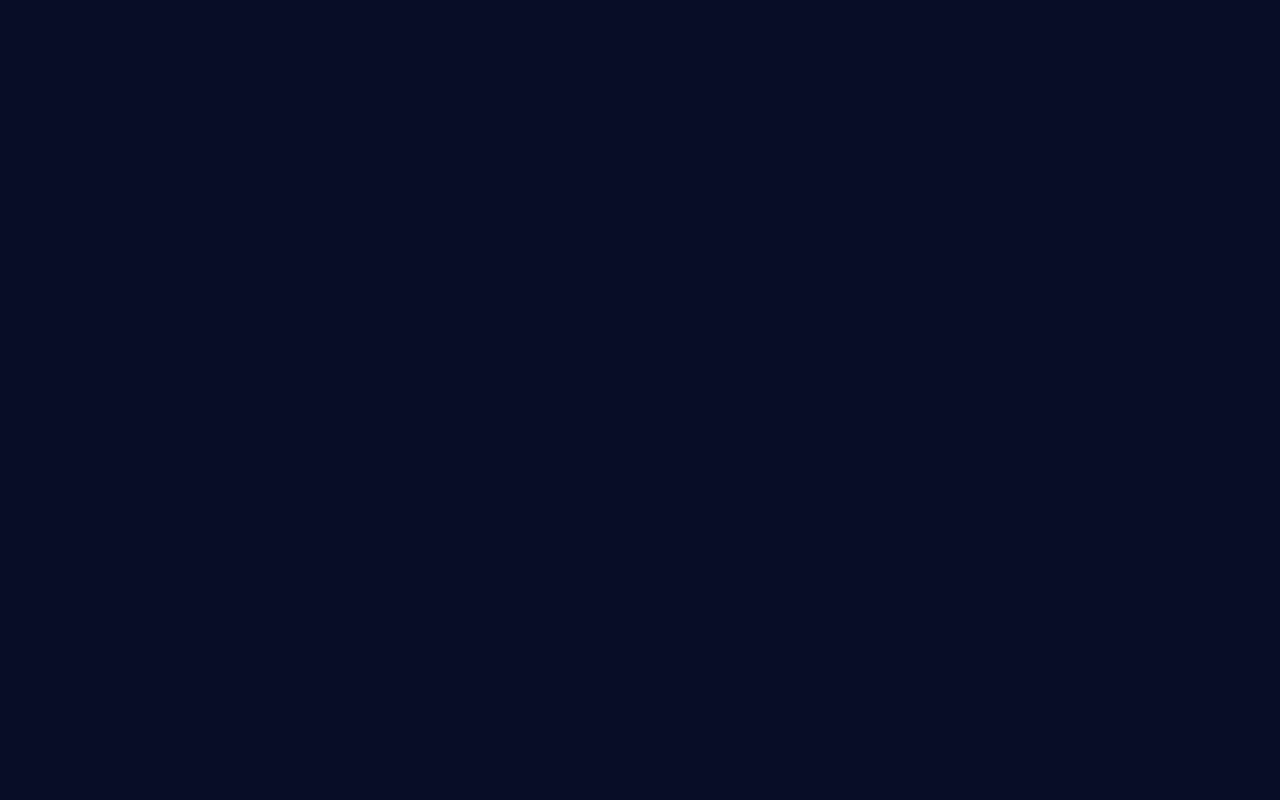
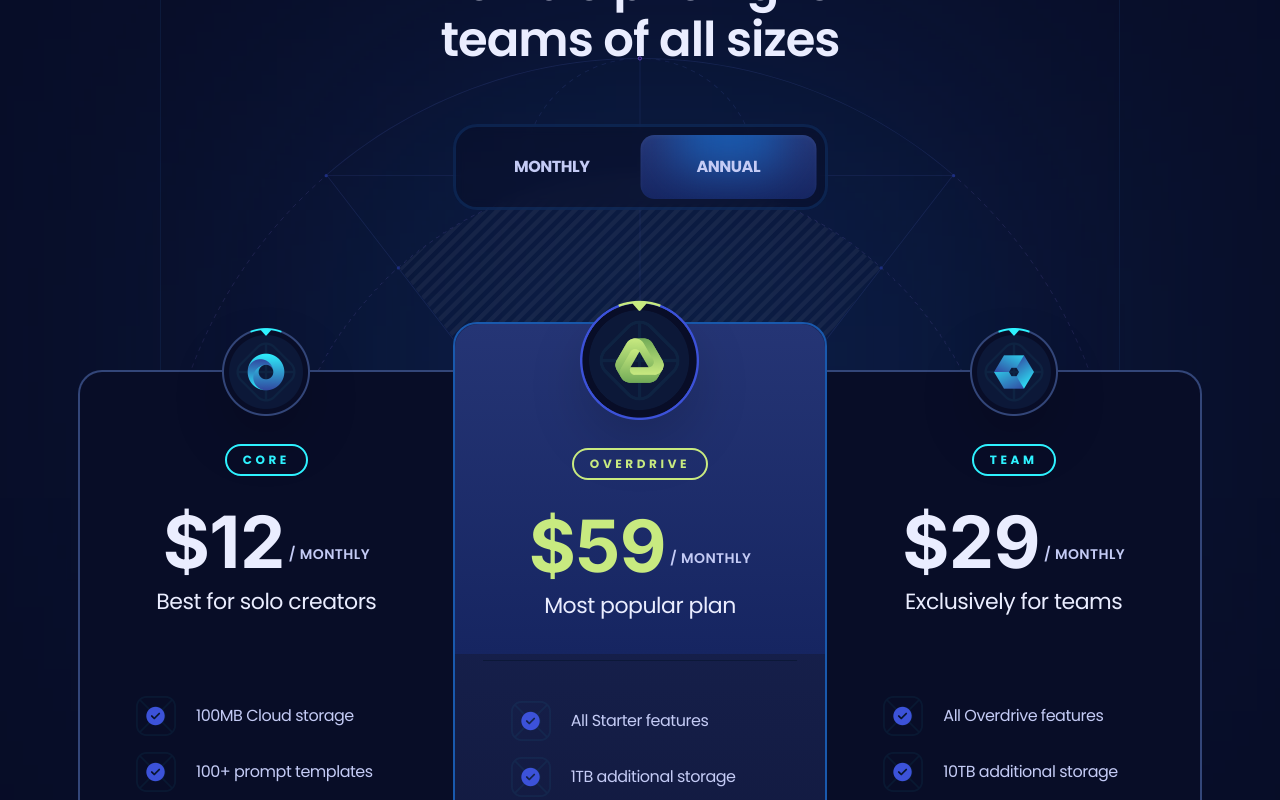
Before and after one commit to AlikhanFullBaiter/xora_landing_page, a React (Vite) app: page / in a window 1280 px wide. Shown: the part 1960-2760 px from the top of the page. Before the commit the page ends 1804 px from the top, so only its background shows below. Built offline with nearby package versions, Linux system fonts and the light colour scheme.

Commit message:
feature/pricing

```diff
--- a/package.json
+++ b/package.json
@@ -12,6 +12,7 @@
   "dependencies": {
     "clsx": "^2.1.1",
     "react": "^18.3.1",
+    "react-countup": "^6.5.3",
     "react-dom": "^18.3.1",
     "react-scroll": "^1.9.0"
   },
--- a/src/App.jsx
+++ b/src/App.jsx
@@ -1,6 +1,7 @@
 import Features from './sections/Features'
 import Header from './sections/header'
 import Hero from './sections/Hero'
+import Pricing from './sections/Pricing'
 
 function App() {
 	return (
@@ -8,6 +9,7 @@
 			<Header />
 			<Hero />
 			<Features />
+			<Pricing />
 		</main>
 	)
 }
--- /dev/null
+++ b/src/sections/Pricing.jsx
@@ -0,0 +1,165 @@
+import React from 'react'
+import { Element } from 'react-scroll'
+import { useState } from 'react'
+import clsx from 'clsx'
+import CountUp from 'react-countup'
+import Button from '../components/Button'
+import { plans } from '../constants'
+
+const Pricing = () => {
+	const [monthly, setMonthly] = useState(false)
+
+	return (
+		<section>
+			<Element name='pricing'>
+				<div className='container'>
+					<div className='max-w-960 pricing-head_before relative mx-auto border-l border-r border-s2 bg-s1/50 pb-40 pt-28 max-xl:max-w-4xl max-lg:border-none max-md:pb-32 max-md:pt-16'>
+						<h3 className='h3 max-lg:h4 max-md:h5 z-3 relative mx-auto mb-14 max-w-lg text-center text-p4 max-md:mb-11 max-sm:max-w-sm'>
+							Flexible pricing for teams of all sizes
+						</h3>
+
+						<div className='relative z-4 mx-auto flex w-[375px] rounded-3xl border-[3px] border-s4/25 bg-s1/50 p-2 backdrop-blur-[6px] max-md:w-[310px]'>
+							<button
+								className={clsx('pricing-head_btn', monthly && 'text-p4')}
+								onClick={() => setMonthly(true)}
+							>
+								Monthly
+							</button>
+							<button
+								className={clsx('pricing-head_btn', !monthly && 'text-p4')}
+								onClick={() => setMonthly(false)}
+							>
+								Annual
+							</button>
+
+							<div
+								className={clsx(
+									'g4 rounded-14 before:h-100 pricing-head_btn_before absolute left-2 top-2 h-[calc(100%-16px)] w-[calc(50%-8px)] overflow-hidden shadow-400 transition-transform duration-500',
+									!monthly && 'translate-x-full'
+								)}
+							/>
+						</div>
+						<div className='pricing-bg'>
+							<img
+								src='/images/bg-outlines.svg'
+								width={960}
+								height={380}
+								alt='outline'
+								className='relative z-2'
+							/>
+							<img
+								src='/images/bg-outlines-fill.png'
+								width={960}
+								height={380}
+								alt='outline'
+								className='absolute inset-0 opacity-5 mix-blend-soft-light'
+							/>
+						</div>
+					</div>
+
+					<div className='scroll-hide relative z-2 -mt-12 flex items-start max-xl:gap-5 max-xl:overflow-auto max-xl:pt-6'>
+						{plans.map((plan, index) => (
+							<div
+								key={plan.id}
+								className='pricing-plan_first pricing-plan_last pricing-plan_odd pricing-plan_even relative border-2 p-7 max-xl:min-w-80 max-lg:rounded-3xl xl:w-[calc(33.33%+2px)]'
+							>
+								{index === 1 && (
+									<div className='g4 absolute h-330 left-0 right-0 top-0 z-1 rounded-tl-3xl rounded-tr-3xl' />
+								)}
+
+								<div
+									className={clsx(
+										'absolute left-0 right-0 z-2 flex items-center justify-center',
+										index === 1 ? '-top-6' : '-top-6 xl:-top-11'
+									)}
+								>
+									<img
+										src={plan.logo}
+										alt={plan.title}
+										className={clsx(
+											'object-contain drop-shadow-2xl',
+											index === 1 ? 'size-[120px]' : 'size-[88px]'
+										)}
+									/>
+								</div>
+								<div
+									className={clsx(
+										'relative flex flex-col items-center',
+										index === 1 ? 'pt-24' : 'pt-11'
+									)}
+								>
+									<div
+										className={clsx(
+											'small-2 rounded-20 relative z-2 mx-auto mb-6 border-2 px-4 py-1.5 uppercase',
+											index === 1 ? 'border-p3 text-p3' : 'border-p1 text-p1'
+										)}
+									>
+										{plan.title}
+									</div>
+									<div className='relative z-2 flex items-center justify-center'>
+										<div
+											className={clsx(
+												'h-num flex items-start',
+												index === 1 ? 'text-p3' : 'text-p4'
+											)}
+										>
+											${' '}
+											<CountUp
+												start={plan.priceMonthly}
+												end={monthly ? plan.priceMonthly : plan.priceYearly}
+												duration={0.4}
+												useEasing={false}
+												preserveValue
+											/>
+										</div>
+										<div className='small-1 relative top-3 ml-1 uppercase'>
+											/ monthly
+										</div>
+									</div>
+								</div>
+
+								<div
+									className={clsx(
+										'body-1 relative z-2 mb-10 w-full border-b-s2 pb-9 text-center text-p4',
+										index === 1 && 'border-b'
+									)}
+								>
+									{' '}
+									{plan.caption}
+								</div>
+
+								<ul className='mx-auto space-y-4 xl:px-7'>
+									{plan.features.map(feature => (
+										<li
+											key={feature}
+											className='relative flex items-center gap-5'
+										>
+											<img
+												src={'/images/check.png'}
+												alt='check'
+												className='size-10 object-contain'
+											/>
+											<p className='flex-1'>{feature}</p>
+										</li>
+									))}
+								</ul>
+
+								<div className='mt-10 flex w-full justify-center'>
+									<Button icon={plan.icon}>Get Started</Button>
+								</div>
+
+								{index === 1 && (
+									<p className='small-compact mt-9 text-center text-p3 before:mx-2.5 before:content-["-"] after:mx-2.5 after:content-["-"]'>
+										Limited time offer
+									</p>
+								)}
+							</div>
+						))}
+					</div>
+				</div>
+			</Element>
+		</section>
+	)
+}
+
+export default Pricing
```
Also changed, not shown: 1 other file (tests, documents, lock files or other folders).
